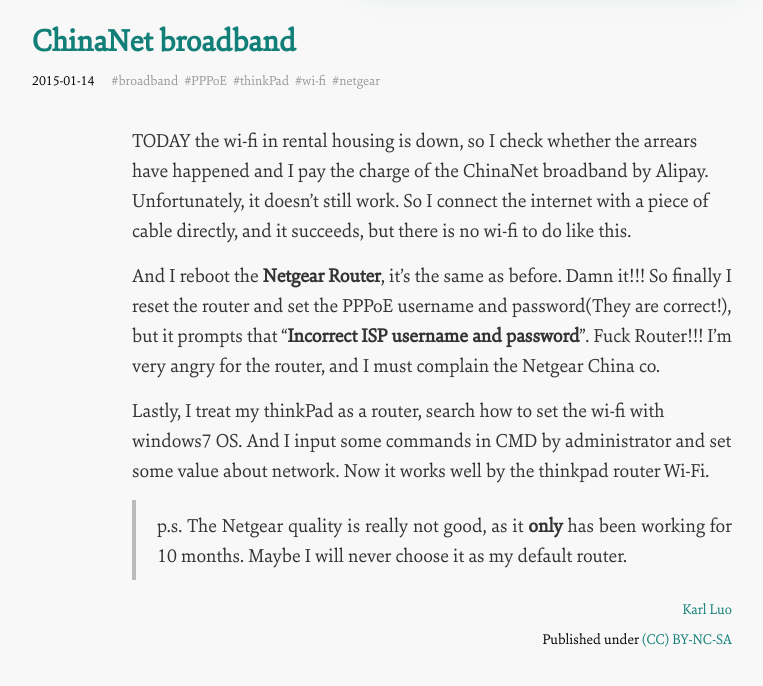
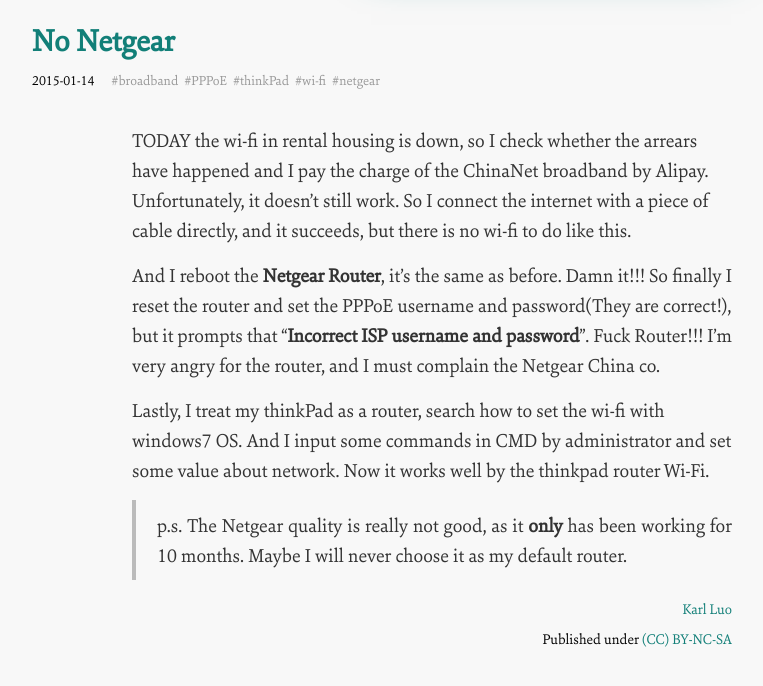
Before and after one commit to luolinjia/en, a Jekyll site: the page built from _posts/2015-01-14-netgear.md, in a window 1280 px wide and 1122 px high. Shown: the part 388-1074 px from the top of the window, without its empty margins (208-971 px from the left). Built offline with Jekyll 4.4.1, drawn with Linux system fonts in a browser that asks for light colours; Markdown is read by kramdown in place of the engine named in the settings; comment, search, counter and statistics services are not loaded.

Commit message:
Update and rename 2015-01-14-chinanet-broadband.md to 2015-01-14-netgear.md

```diff
--- a/_posts/2015-01-14-chinanet-broadband.md
+++ b/_posts/2015-01-14-netgear.md
@@ -1,6 +1,6 @@
 ---
 layout: post
-title: ChinaNet broadband
+title: No Netgear
 logo: http://i1154.photobucket.com/albums/p531/luolinjia/blog%20images/20150114_zps94aa7bf5.jpg
 categories:
 - Life
```
